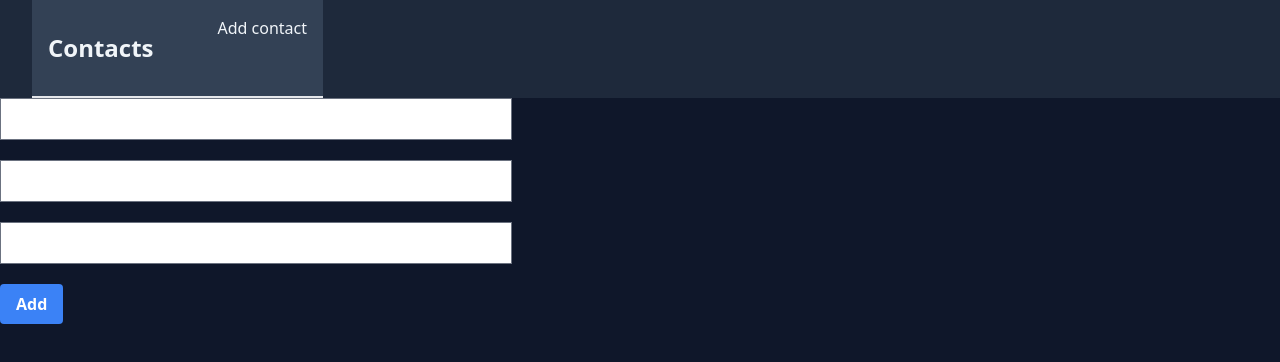
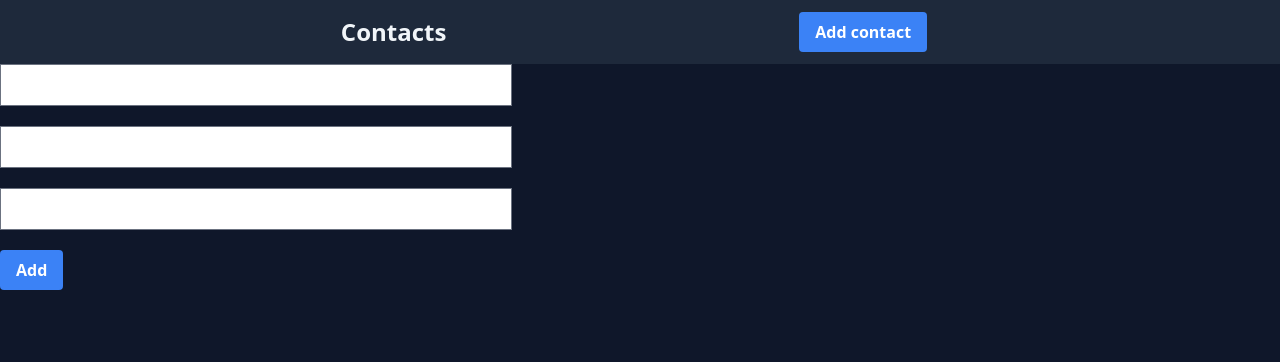
Before and after one commit to Aramel09/react-router-challenge-i-Aramel09, a React (Vite) app: page /Add-Contact in a window 1280 px wide. Shown: the top 362 px of the page. Built offline with nearby package versions, Linux system fonts and the light colour scheme.

Commit message:
style: :lipstick: Space evenly nav bar, add btn css and centered headers

```diff
--- a/src/components/header.jsx
+++ b/src/components/header.jsx
@@ -2,7 +2,7 @@ import NavBar from "./nav-bar";
 
 export default function Header() {
   return (
-    <header className="items-center justify-between sm:flex sm:flex-row sm:pl-8">
+    <header>
       <NavBar />
     </header>
   );
--- a/src/components/nav-bar.jsx
+++ b/src/components/nav-bar.jsx
@@ -3,13 +3,13 @@ import { Link } from "react-router-dom";
 export default function NavBar() {
   return (
     <>
-      <nav className="border-b-2">
-        <ul className="divide-y bg-slate-700 px-4 sm:flex sm:gap-x-16 sm:divide-y-0 [&>*]:py-4">
+      <nav>
+        <ul className="flex justify-evenly">
           <Link to={"/"}>
             <h1 className="py-4 text-2xl font-bold">Contacts</h1>
           </Link>
           <Link to={"/Add-Contact"}>
-            <h1>Add contact</h1>
+            <h1 className="btn m-3">Add contact</h1>
           </Link>
         </ul>
       </nav>
```
